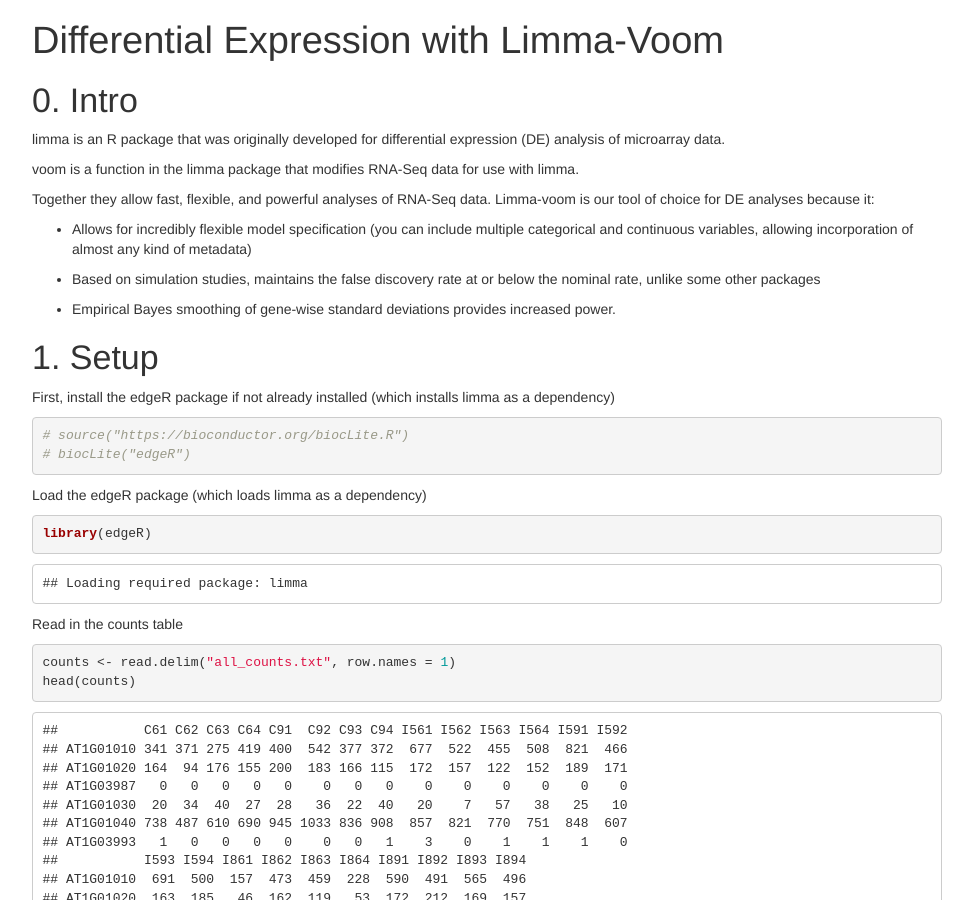
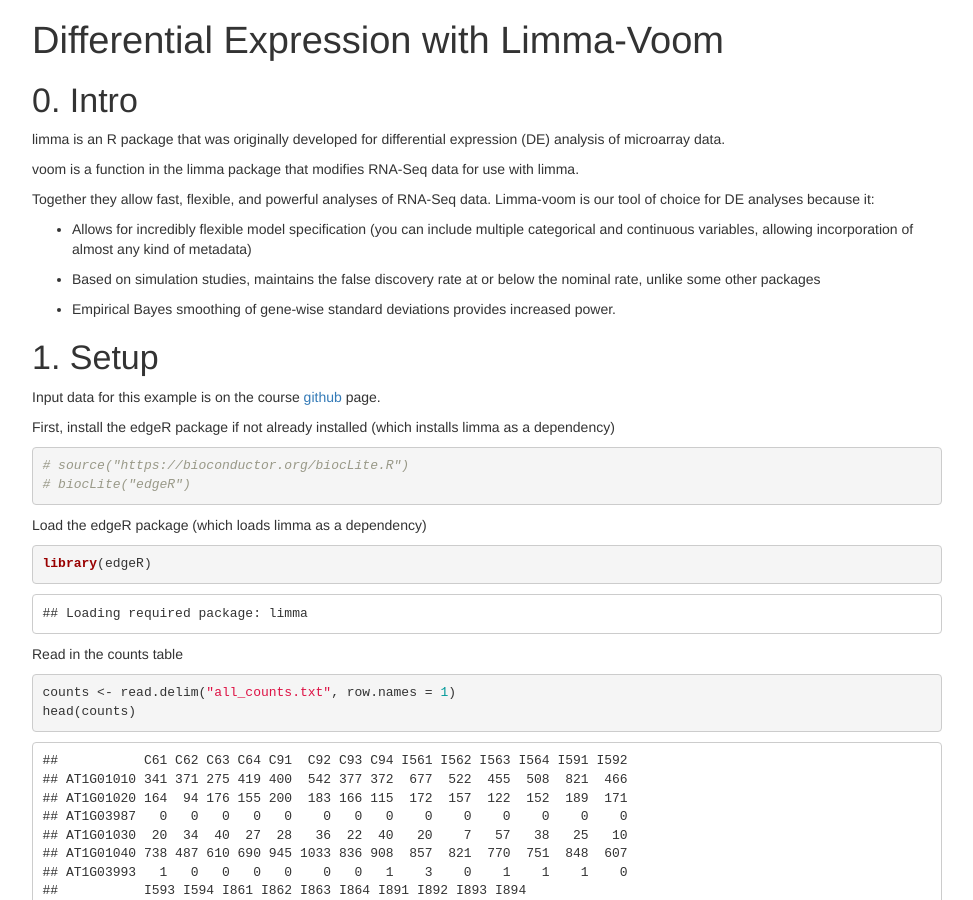
Before and after one commit to ucdavis-bioinformatics-training/2018-June-RNA-Seq-Workshop, a Jekyll site: the page thursday/DE.html, which Jekyll copies as it is, in a window 1280 px wide and 900 px high. Shown: the whole window, without its empty margins (153-1126 px from the left). Built offline with Jekyll 4.4.1, drawn with Linux system fonts in a browser that asks for light colours; formulas are drawn with MathJax 3.

Commit message:
Add files via upload

````diff
--- a/thursday/DE.Rmd
+++ b/thursday/DE.Rmd
@@ -19,6 +19,8 @@ Together they allow fast, flexible, and powerful analyses of RNA-Seq data.  Limm
 * Empirical Bayes smoothing of gene-wise standard deviations provides increased power.
 
 # 1. Setup
+
+Input data for this example is on the course [github](https://github.com/ucdavis-bioinformatics-training/2018-June-RNA-Seq-Workshop/blob/master/thursday/all_counts.txt) page.
 
 First, install the edgeR package if not already installed (which installs limma as a dependency)
 ```{r}
--- a/thursday/DE.html
+++ b/thursday/DE.html
@@ -135,6 +135,7 @@ $(document).ready(function () {
 </div>
 <div id="setup" class="section level1">
 <h1>1. Setup</h1>
+<p>Input data for this example is on the course <a href="https://github.com/ucdavis-bioinformatics-training/2018-June-RNA-Seq-Workshop/blob/master/thursday/all_counts.txt">github</a> page.</p>
 <p>First, install the edgeR package if not already installed (which installs limma as a dependency)</p>
 <pre class="r"><code># source(&quot;https://bioconductor.org/biocLite.R&quot;)
 # biocLite(&quot;edgeR&quot;)</code></pre>
````
